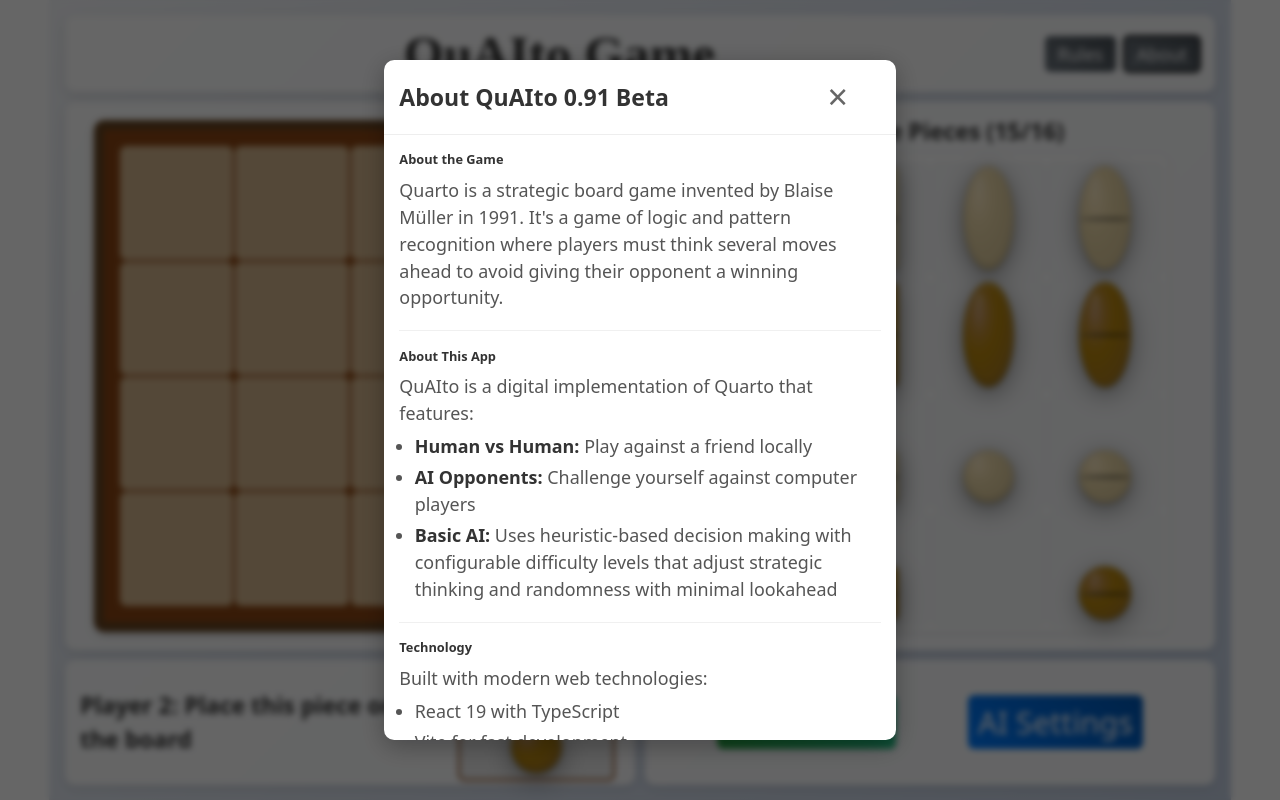
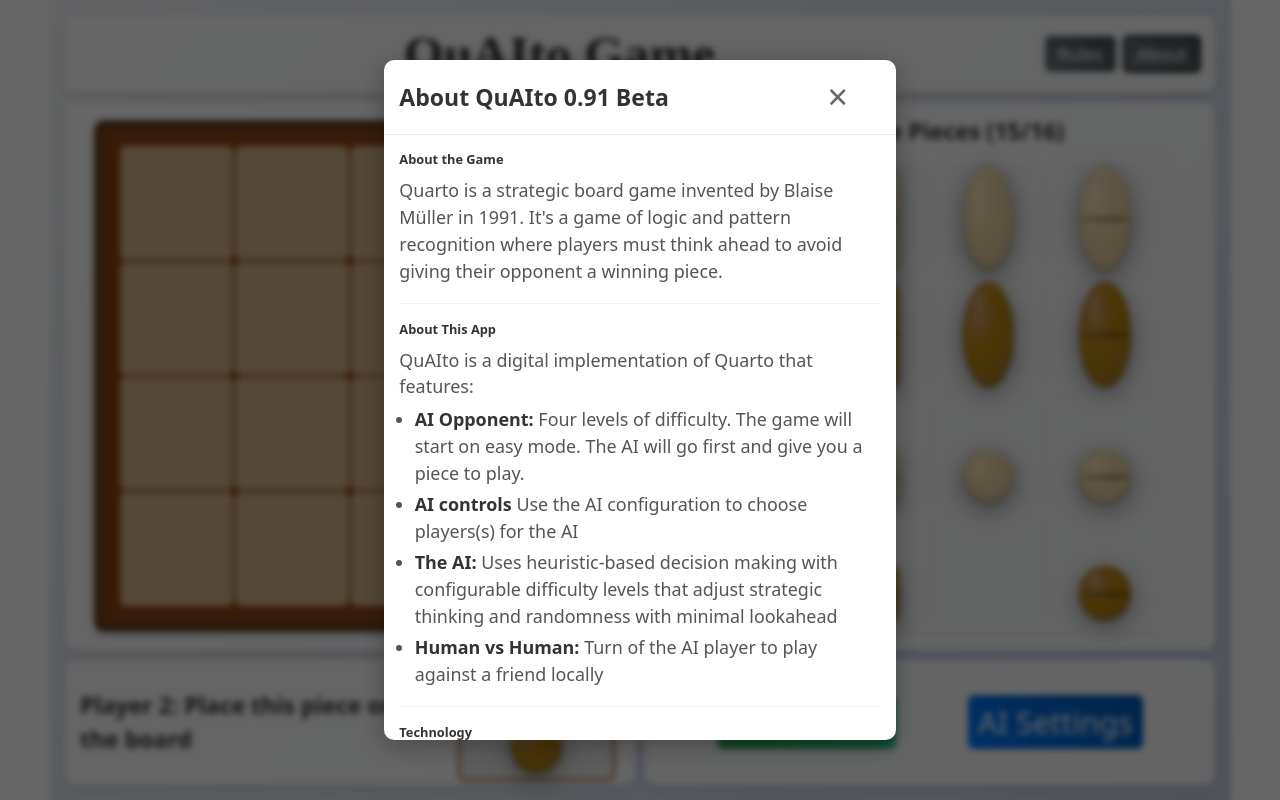
Before and after one commit to dfotland/Quorto-copilot, a React (Vite) app: page / in a window 1280 px wide. Both pictures are taken after a click on the button "About". Built offline with nearby package versions, Linux system fonts and the light colour scheme.

Commit message:
minor tweaks

```diff
--- a/src/App.tsx
+++ b/src/App.tsx
@@ -510,21 +510,21 @@
               <div className="rules-section">
                 <h4>Game Setup</h4>
                 <ul>
-                  <li>There are 16 unique pieces, each with 4 different attributes:</li>
+                  <li>There are 16 pieces, each with unique combination of the following attributes:</li>
                   <li><strong>Height:</strong> Tall or Short</li>
                   <li><strong>Color:</strong> Light or Dark</li>
-                  <li><strong>Shape:</strong> Circle or Square</li>
-                  <li><strong>Top:</strong> Smooth or Split</li>
+                  <li><strong>Shape:</strong> Ellipse or Rectangle</li>
+                  <li><strong>Split:</strong> Solid or Divided</li>
                 </ul>
               </div>
 
               <div className="rules-section">
                 <h4>How to Play</h4>
                 <ol>
-                  <li><strong>Give Phase:</strong> The current player selects a piece from the available pieces for their opponent to place.</li>
-                  <li><strong>Place Phase:</strong> The opponent places the given piece on any empty square on the 4×4 board.</li>
-                  <li>Players alternate between giving and placing pieces.</li>
-                  <li>The game continues until someone wins or the board is full (tie).</li>
+                  <li><strong>The first move:</strong> Player 1 selects one piece and gives it to Player 2.</li>
+                  <li><strong>Remaining moves:</strong> The current player places his piece on any empty square. Then, selects a piece from the available pieces and gives it to their opponent.</li>
+                  <li>If a player creates a line of four pieces that share at least one common attribute, they win!</li>
+                  <li>The game continues until someone wins or the board is full (after 16 moves), which is a tie.</li>
                 </ol>
               </div>
 
@@ -539,8 +539,12 @@
               </div>
 
               <div className="rules-section">
-                <h4>Strategy Tip</h4>
-                <p>Try to avoid giving your opponent a piece that could complete a winning line, while setting up your own winning opportunities!</p>
+                <h4>Strategy Tips</h4>
+                <ul>
+                  <li>Avoid giving your opponent a piece that could complete a winning line.</li>
+                  <li>Place your piece to limit your opponent's choices. Force them to give you a piece that helps your strategy.</li>
+                  <li>Unless someone misses a winning move, the game is usually decided in the last few moves. Spend extra time thinking as the game nears the end.</li>
+                </ul>
               </div>
             </div>
           </div>
@@ -564,17 +568,17 @@
             <div className="modal-content">
               <div className="about-section">
                 <h4>About the Game</h4>
-                <p>Quarto is a strategic board game invented by Blaise Müller in 1991. It's a game of logic and pattern recognition where players must think several moves ahead to avoid giving their opponent a winning opportunity.</p>
+                <p>Quarto is a strategic board game invented by Blaise Müller in 1991. It's a game of logic and pattern recognition where players must think ahead to avoid giving their opponent a winning piece.</p>
               </div>
 
               <div className="about-section">
                 <h4>About This App</h4>
                 <p>QuAIto is a digital implementation of Quarto that features:</p>
                 <ul>
-                  <li><strong>Human vs Human:</strong> Play against a friend locally</li>
-                  <li><strong>AI Opponents:</strong> Challenge yourself against computer players</li>
-                  <li><strong>Basic AI:</strong> Uses heuristic-based decision making with configurable difficulty levels that adjust strategic thinking and randomness with minimal lookahead</li>
-                </ul>
+                  <li><strong>AI Opponent:</strong> Four levels of difficulty. The game will start on easy mode. The AI will go first and give you a piece to play.</li>
+                  <li><strong>AI controls</strong> Use the AI configuration to choose players(s) for the AI</li>
+                  <li><strong>The AI:</strong> Uses heuristic-based decision making with configurable difficulty levels that adjust strategic thinking and randomness with minimal lookahead</li>
+                  <li><strong>Human vs Human:</strong> Turn of the AI player  to play against a friend locally</li>                </ul>
               </div>
 
               <div className="about-section">
@@ -584,16 +588,6 @@
                   <li>React 19 with TypeScript</li>
                   <li>Vite for fast development</li>
                   <li>CSS Grid for responsive layout</li>
-                </ul>
-              </div>
-
-              <div className="about-section">
-                <h4>Tips for Playing</h4>
-                <ul>
-                  <li>Study the available pieces before making your selection</li>
-                  <li>Try the different AI difficulty levels to improve your skills</li>
-                  <li>Don't give your opponent a piece they can play to win</li>
-                  <li>Place your piece to limit your opponent's choices</li>
                 </ul>
               </div>
 
```
